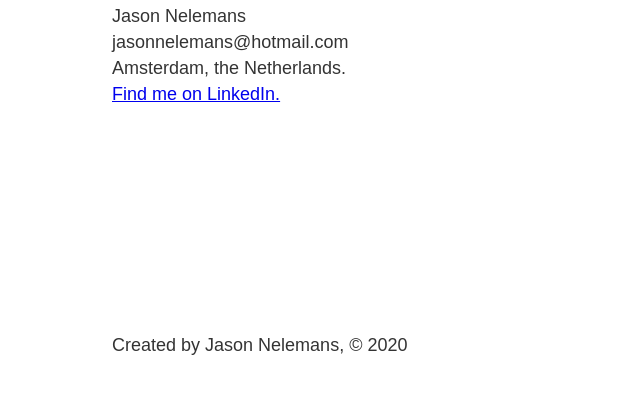
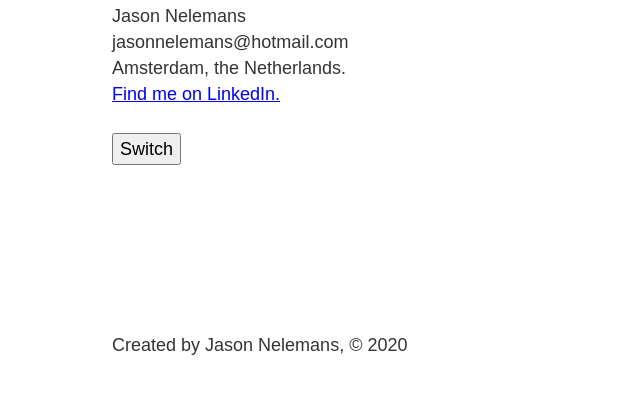
Before and after one commit to JasonNelemans/gatsby-bootcamp, a Gatsby site: page /contact in a window 1280 px wide. Shown: the part 398-792 px from the top of the page, without its empty margins (171-811 px from the left). Built offline with nearby package versions, Linux system fonts and the light colour scheme; Gatsby itself is replaced by a stand-in of ours.

Commit message:
mystery guest contact

```diff
--- a/src/pages/contact.js
+++ b/src/pages/contact.js
@@ -1,20 +1,52 @@
-import React from "react"
+import React, { useState } from "react"
 
 import Layout from "../components/layout"
 
 const ContactPage = () => {
+  const [guest, setGuest] = useState("normal")
+
+  const button = (
+    <button
+      onClick={() =>
+        guest === "normal" ? setGuest("mystery") : setGuest("normal")
+      }
+    >
+      Switch
+    </button>
+  )
+
+  if (guest === "normal") {
     return (
       <div>
         <Layout>
           <h1>Contact details</h1>
-        <p>Jason Nelemans <br/>
-          jasonnelemans@hotmail.com <br/>
-          Amsterdam, the Netherlands. <br/>
-          <a href="https://www.linkedin.com/in/jasonnelemans/" target="_blank" rel="noreferrer"> Find me on LinkedIn. </a>
+          <p>
+            Jason Nelemans <br />
+            jasonnelemans@hotmail.com <br />
+            Amsterdam, the Netherlands. <br />
+            <a
+              href="https://www.linkedin.com/in/jasonnelemans/"
+              target="_blank"
+              rel="noreferrer"
+            >
+              {" "}
+              Find me on LinkedIn.{" "}
+            </a>
           </p>
+          {button}
+        </Layout>
+      </div>
+    )
+  } else {
+    return (
+      <div>
+        <Layout>
+          <h2>Mystery guest</h2>
+          {button}
         </Layout>
       </div>
     )
   }
+}
 
 export default ContactPage
```
Lines whose indentation alone changed are shown as unchanged.
